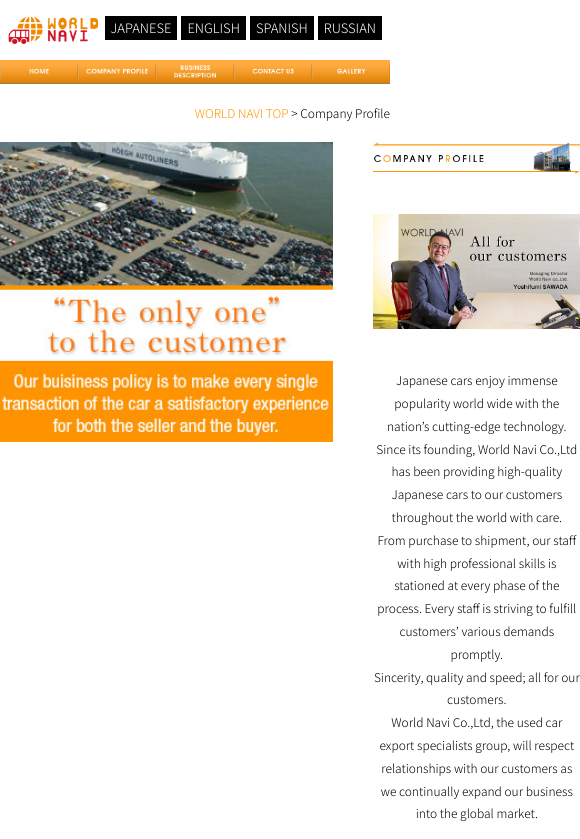
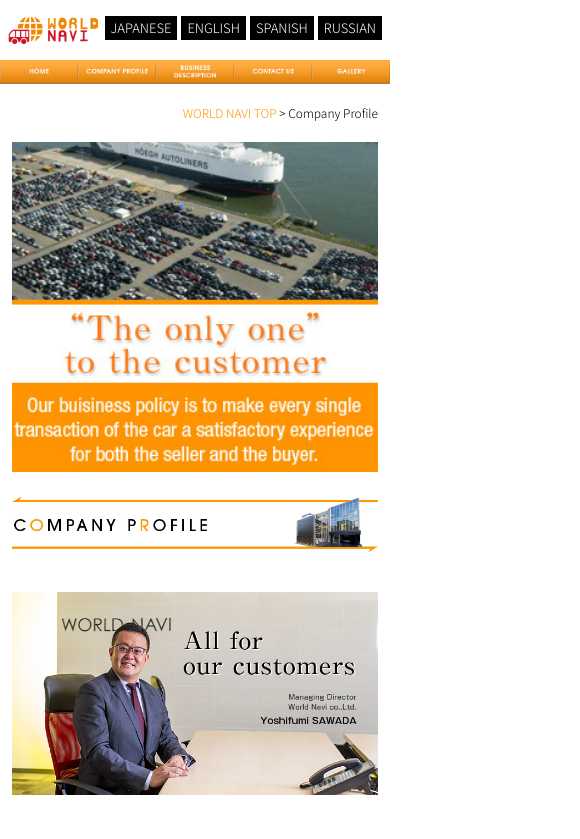
Before and after one commit to anik-siddiky/world-navy, a React (Vite) app: page /company-profile in a window 390 px wide. Shown: the top 839 px of the page, 580 px wide, since content can reach past the window. Built offline with nearby package versions, Linux system fonts and the light colour scheme.

Commit message:
fixed the company profile page

```diff
--- a/src/Pages/CompanyProfile/CompanyProfile.jsx
+++ b/src/Pages/CompanyProfile/CompanyProfile.jsx
@@ -1,76 +1,120 @@
 import { Link } from 'react-router';
-import banner from '../../assets/aboutPhoto.jpg'
-import companyPro from '../../assets/company_title.jpg'
-import banner2 from '../../assets/companyBanner.jpg'
-import corporateBanner from '../../assets/corporateBanner.jpg'
-import exportPointImg from '../../assets/exportPoint.gif'
+import banner from '../../assets/aboutPhoto.jpg';
+import companyPro from '../../assets/company_title.jpg';
+import banner2 from '../../assets/companyBanner.jpg';
+import corporateBanner from '../../assets/corporateBanner.jpg';
+import exportPointImg from '../../assets/exportPoint.gif';
 import { useEffect } from 'react';
 
 const CompanyProfile = () => {
-
   useEffect(() => {
     window.scrollTo(0, 0);
   }, []);
 
   return (
-        <div className='max-w-[1000px] mx-auto pt-5 pb-10'>
-            <p className='text-[12px] pb-5 text-end'> <Link to="/" className='text-[#FF9600] hover:underline cursor-pointer'>WORLD NAVI TOP</Link> {">"} Company Profile</p>
-            <div className='flex gap-10'>
-                <img className='h-[300px]' src={banner} alt="" />
-
-                <div className='space-y-10'>
-                    <img src={companyPro} alt="" />
-
-                    <img src={banner2} alt="" />
-
-                    <p className='text-center text-[12px] leading-[1.9]'>
-                        Japanese cars enjoy immense popularity world wide with the nation’s cutting-edge technology. <br />
-                        Since its founding, World Navi Co.,Ltd has been providing high-quality Japanese cars to our customers throughout the world with care. <br />
-                        From purchase to shipment, our staff with high professional skills is stationed at every phase of the process. Every staff is striving to fulfill customers’ various demands promptly. <br />
-                        Sincerity, quality and speed; all for our customers. <br />
-                        World Navi Co.,Ltd, the used car export specialists group, will respect relationships with our customers as we continually expand our business into the global market.
+    <div className="max-w-[1000px] mx-auto pt-5 pb-10 lg:px-0 px-3">
+      {/* Breadcrumb */}
+      <p className="text-[12px] pb-5 text-end">
+        <Link
+          to="/"
+          className="text-[#FF9600] hover:underline cursor-pointer"
+        >
+          WORLD NAVI TOP
+        </Link>{" "}
+        {">"} Company Profile
       </p>
 
-                    <img src={corporateBanner} alt="" />
+      {/* Banner + Content */}
+      <div className="flex flex-col lg:flex-row gap-6 lg:gap-10">
+        {/* Banner image */}
+        <img
+          className="w-full lg:w-auto h-auto lg:h-[300px] object-cover"
+          src={banner}
+          alt=""
+        />
 
-                    <section>
+        {/* Content section */}
+        <div className="space-y-10">
+          <img className="w-full" src={companyPro} alt="" />
+
+          <img className="w-full" src={banner2} alt="" />
+
+          <p className="text-center text-[12px] leading-[1.9] px-2 lg:px-0">
+            Japanese cars enjoy immense popularity world wide with the nation’s
+            cutting-edge technology. <br />
+            Since its founding, World Navi Co.,Ltd has been providing
+            high-quality Japanese cars to our customers throughout the world
+            with care. <br />
+            From purchase to shipment, our staff with high professional skills is
+            stationed at every phase of the process. Every staff is striving to
+            fulfill customers’ various demands promptly. <br />
+            Sincerity, quality and speed; all for our customers. <br />
+            World Navi Co.,Ltd, the used car export specialists group, will
+            respect relationships with our customers as we continually expand
+            our business into the global market.
+          </p>
+
+          <img className="w-full" src={corporateBanner} alt="" />
+
+          {/* Table Section */}
+          <section className="px-2 lg:px-0">
             <p className="text-xl mb-4">Company Description</p>
 
-                        <table className="text-[13px] w-full border-collapse">
+            <div className="overflow-x-auto">
+              <table className="text-[13px] w-full border-collapse min-w-[400px]">
                 <tbody>
-
                   <tr className="border-b border-gray-300">
-                                    <th className="text-[#FE9900] w-[138px] text-start p-2.5 align-top"> Name of the company</th>
+                    <th className="text-[#FE9900] w-[138px] text-start p-2.5 align-top">
+                      Name of the company
+                    </th>
                     <td className="p-2.5 align-top">World Navi Co.,Ltd.</td>
                   </tr>
 
                   <tr className="border-b border-gray-300">
-                                    <th className="text-[#FE9900] w-[138px] text-start p-2.5 align-top">Headquarters</th>
-                                    <td className="p-2.5 align-top">4-27, MONGUCHI-CHO, HYOGO-KU, KOBE, JAPAN 652-0814<br />TEL.078-686-0688</td>
+                    <th className="text-[#FE9900] w-[138px] text-start p-2.5 align-top">
+                      Headquarters
+                    </th>
+                    <td className="p-2.5 align-top">
+                      4-27, MONGUCHI-CHO, HYOGO-KU, KOBE, JAPAN 652-0814
+                      <br />
+                      TEL.078-686-0688
+                    </td>
                   </tr>
 
                   <tr className="border-b border-gray-300">
-                                    <th className="text-[#FE9900] w-[138px] text-start p-2.5 align-top">Date founded</th>
+                    <th className="text-[#FE9900] w-[138px] text-start p-2.5 align-top">
+                      Date founded
+                    </th>
                     <td className="p-2.5 align-top">January, 2001</td>
                   </tr>
 
                   <tr className="border-b border-gray-300">
-                                    <th className="text-[#FE9900] w-[138px] text-start p-2.5 align-top">Capital</th>
+                    <th className="text-[#FE9900] w-[138px] text-start p-2.5 align-top">
+                      Capital
+                    </th>
                     <td className="p-2.5 align-top">JPY 84,020,000</td>
                   </tr>
 
                   <tr className="border-b border-gray-300">
-                                    <th className="text-[#FE9900] w-[138px] text-start p-2.5 align-top">Managing <br /> Director</th>
+                    <th className="text-[#FE9900] w-[138px] text-start p-2.5 align-top">
+                      Managing <br /> Director
+                    </th>
                     <td className="p-2.5 align-top">Yoshifumi Sawada</td>
                   </tr>
 
                   <tr className="border-b border-gray-300">
-                                    <th className="text-[#FE9900] w-[138px] text-start p-2.5 align-top">Number of employees</th>
-                                    <td className="p-2.5 align-top">110 <br /> as including staffs in overseas bases</td>
+                    <th className="text-[#FE9900] w-[138px] text-start p-2.5 align-top">
+                      Number of employees
+                    </th>
+                    <td className="p-2.5 align-top">
+                      110 <br /> as including staffs in overseas bases
+                    </td>
                   </tr>
 
                   <tr className="border-b border-gray-300">
-                                    <th className="text-[#FE9900] w-[138px] text-start p-2.5 align-middle">Bank accounts</th>
+                    <th className="text-[#FE9900] w-[138px] text-start p-2.5 align-middle">
+                      Bank accounts
+                    </th>
                     <td className="p-2.5 align-top leading-[1.8]">
                       MUFG Bank,Ltd. <br />
                       Resona Bank Limited. <br />
@@ -82,28 +126,37 @@
                     </td>
                   </tr>
                   <tr className="border-b border-gray-300">
-                                    <th className="text-[#FE9900] w-[138px] text-start p-2.5 align-middle">Business description</th>
+                    <th className="text-[#FE9900] w-[138px] text-start p-2.5 align-middle">
+                      Business description
+                    </th>
                     <td className="p-2.5 align-top leading-[1.8]">
                       Import & export and sales of used cars <br />
-                                        Import & export and sales of auto parts and equipment <br />
-                                        Import & export and sales of used construction machines <br />
-                                        Certified Automobile Wrecking and Maintenance Businesses authorized by Kinki District Transport Bureau. (Ministry of Land、Infrastructure and Transport) <br />
+                      Import & export and sales of auto parts and equipment{" "}
+                      <br />
+                      Import & export and sales of used construction machines{" "}
+                      <br />
+                      Certified Automobile Wrecking and Maintenance Businesses
+                      authorized by Kinki District Transport Bureau. (Ministry
+                      of Land、Infrastructure and Transport) <br />
                       License number: 7666 KDTB Hyogo <br />
                       License date: May 7th 2019
                     </td>
                   </tr>
                 </tbody>
               </table>
+            </div>
           </section>
 
-                    <p className='text-[12px] leading-[1.9]'>
+          <p className="text-[12px] leading-[1.9] px-2 lg:px-0">
             Member of Japan used motor vehicle exporters association <br />
             Member of Kobe Chamber of Commerce <br />
-                        Licensed secondhand dealer authorized by Hyogo Public Safety Commission <br />
+            Licensed secondhand dealer authorized by Hyogo Public Safety
+            Commission <br />
             License No.631140100003
           </p>
 
-                    <div className="w-full max-w-[660px] h-[300px]">
+          {/* Map */}
+          <div className="w-full h-[250px] sm:h-[300px]">
             <iframe
               src="https://www.google.com/maps/embed?pb=!1m14!1m8!1m3!1d6562.615746807411!2d135.1696540477719!3d34.67217844605716!3m2!1i1024!2i768!4f13.1!3m3!1m2!1s0x60008fa056fd2ef3%3A0x2c8ae4f8e63585e8!2z44CSNjUyLTA4MTQg5YW15bqr55yM56We5oi45biC5YW15bqr5Yy66ZaA5Y-j55S677yU4oiS77yS77yX!5e0!3m2!1sja!2sjp!4v1425556618836"
               width="100%"
@@ -115,8 +168,8 @@
             ></iframe>
           </div>
 
-                    <Link to="/export-base" className='flex justify-center'>
-                        <img src={exportPointImg} alt="" />
+          <Link to="/export-base" className="flex justify-center">
+            <img className="w-full sm:w-auto" src={exportPointImg} alt="" />
           </Link>
         </div>
       </div>
```
Lines whose indentation alone changed are shown as unchanged.
